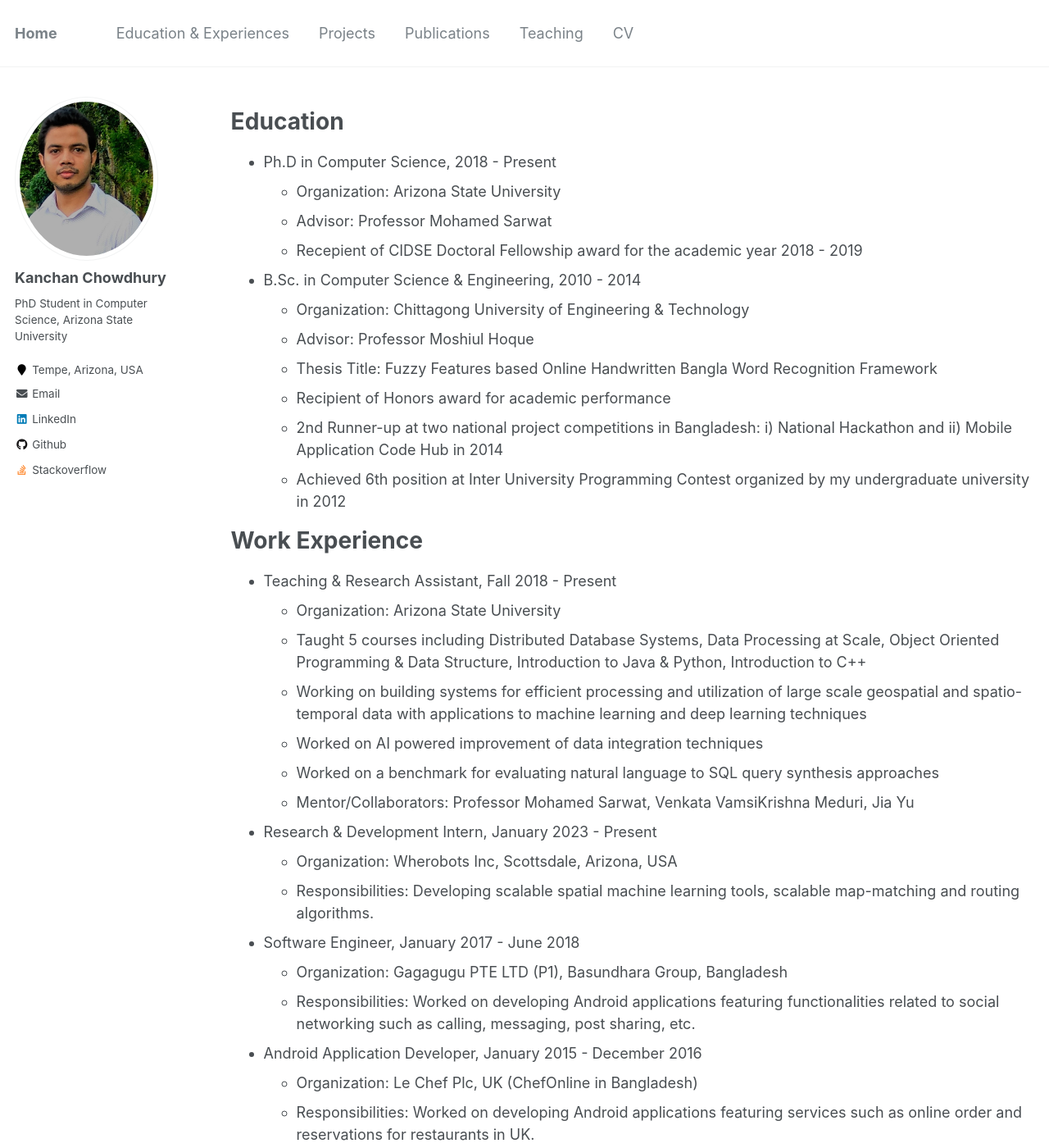
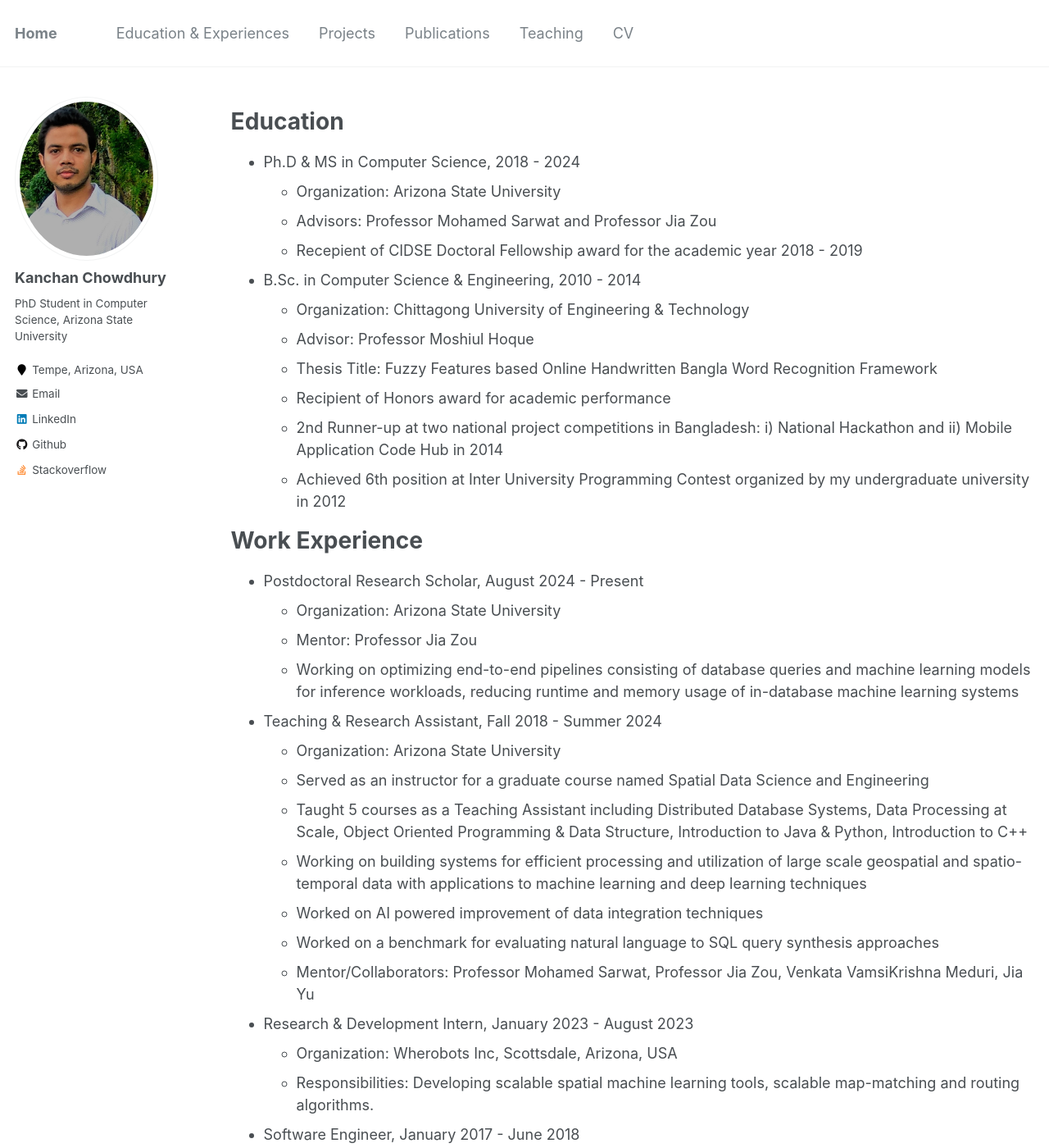
Before and after one commit to kanchanchy/kanchanchy.github.io, a Jekyll site: the page built from _pages/education-experience.md, in a window 1280 px wide and 1400 px high. Shown: the whole window at 82% size. Built offline with Jekyll 4.4.1, drawn with Linux system fonts in a browser that asks for light colours.

Commit message:
'updated-postdoc-info'

```diff
--- a/_data/navigation.yml
+++ b/_data/navigation.yml
@@ -13,4 +13,4 @@
     url: /teaching/
 
   - title: "CV"
-    url: https://kanchanchy.github.io/files/Kanchan-Chowdhury-Resume.pdf
+    url: https://kanchanchy.github.io/files/CV-Kanchan-Chowdhury.pdf
--- a/_pages/education-experience.md
+++ b/_pages/education-experience.md
@@ -10,9 +10,9 @@
 
 Education
 ======
-* Ph.D in Computer Science, 2018 - Present
+* Ph.D & MS in Computer Science, 2018 - 2024
   * Organization: Arizona State University
-  * Advisor: Professor Mohamed Sarwat
+  * Advisors: Professor Mohamed Sarwat and Professor Jia Zou
   * Recepient of CIDSE Doctoral Fellowship award for the academic year 2018 - 2019
 * B.Sc. in Computer Science & Engineering, 2010 - 2014
   * Organization: Chittagong University of Engineering & Technology
@@ -24,15 +24,21 @@
 
 Work Experience
 ======
-* Teaching & Research Assistant, Fall 2018 - Present
+* Postdoctoral Research Scholar, August 2024 - Present
   * Organization: Arizona State University
-  * Taught 5 courses including Distributed Database Systems, Data Processing at Scale, Object Oriented Programming & Data Structure, Introduction to Java & Python, Introduction to C++
+  * Mentor: Professor Jia Zou
+  * Working on optimizing end-to-end pipelines consisting of database queries and machine learning models for inference workloads, reducing runtime and memory usage of in-database machine learning systems
+
+* Teaching & Research Assistant, Fall 2018 - Summer 2024
+  * Organization: Arizona State University
+  * Served as an instructor for a graduate course named Spatial Data Science and Engineering
+  * Taught 5 courses as a Teaching Assistant including Distributed Database Systems, Data Processing at Scale, Object Oriented Programming & Data Structure, Introduction to Java & Python, Introduction to C++
   * Working on building systems for efficient processing and utilization of large scale geospatial and spatio-temporal data with applications to machine learning and deep learning techniques
   * Worked on AI powered improvement of data integration techniques
   * Worked on a benchmark for evaluating natural language to SQL query synthesis approaches
-  * Mentor/Collaborators: Professor Mohamed Sarwat, Venkata VamsiKrishna Meduri, Jia Yu
+  * Mentor/Collaborators: Professor Mohamed Sarwat, Professor Jia Zou, Venkata VamsiKrishna Meduri, Jia Yu
 
-* Research & Development Intern, January 2023 - Present
+* Research & Development Intern, January 2023 - August 2023
   * Organization: Wherobots Inc, Scottsdale, Arizona, USA
   * Responsibilities: Developing scalable spatial machine learning tools, scalable map-matching and routing algorithms.
 
```
Also changed, not shown: _pages/about.md (+4 -3 lines), _pages/cv.md (+1 -1 lines), _pages/projects.md (+1 -1 lines), 1 other file.
